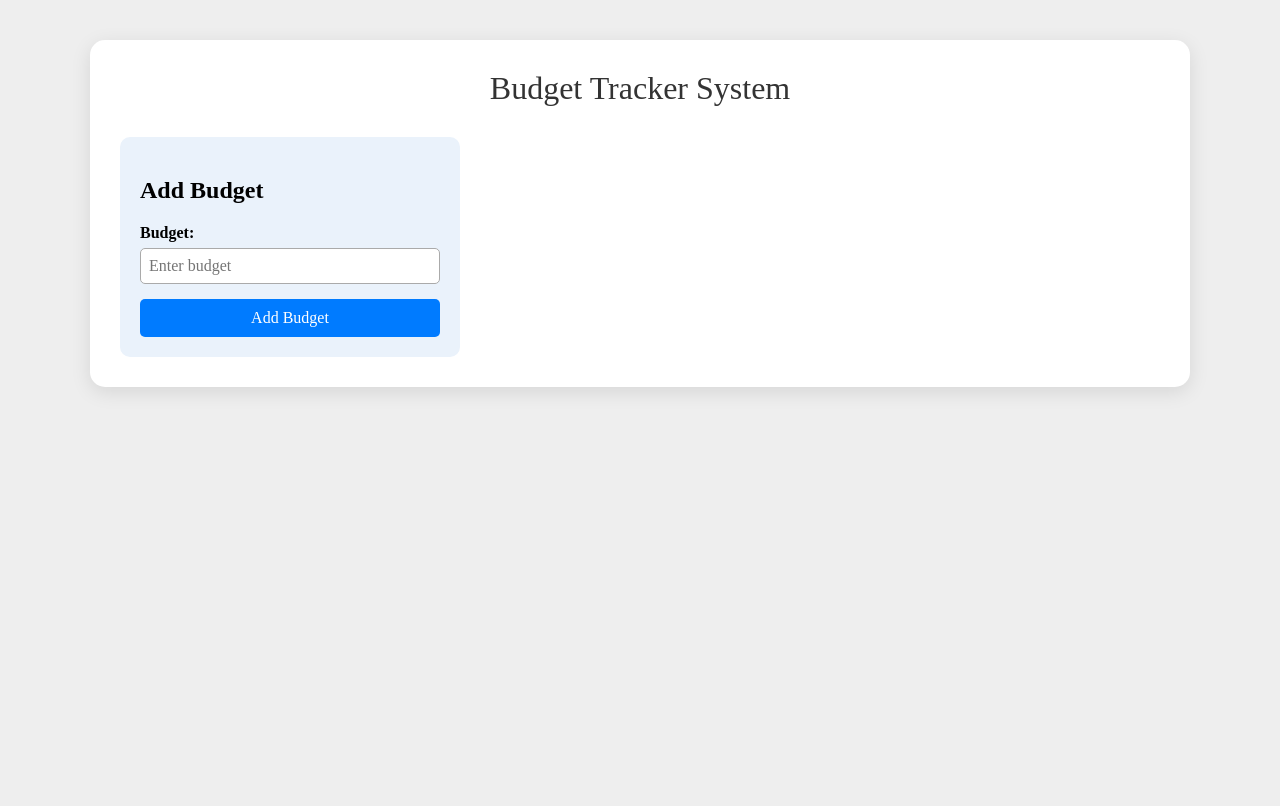
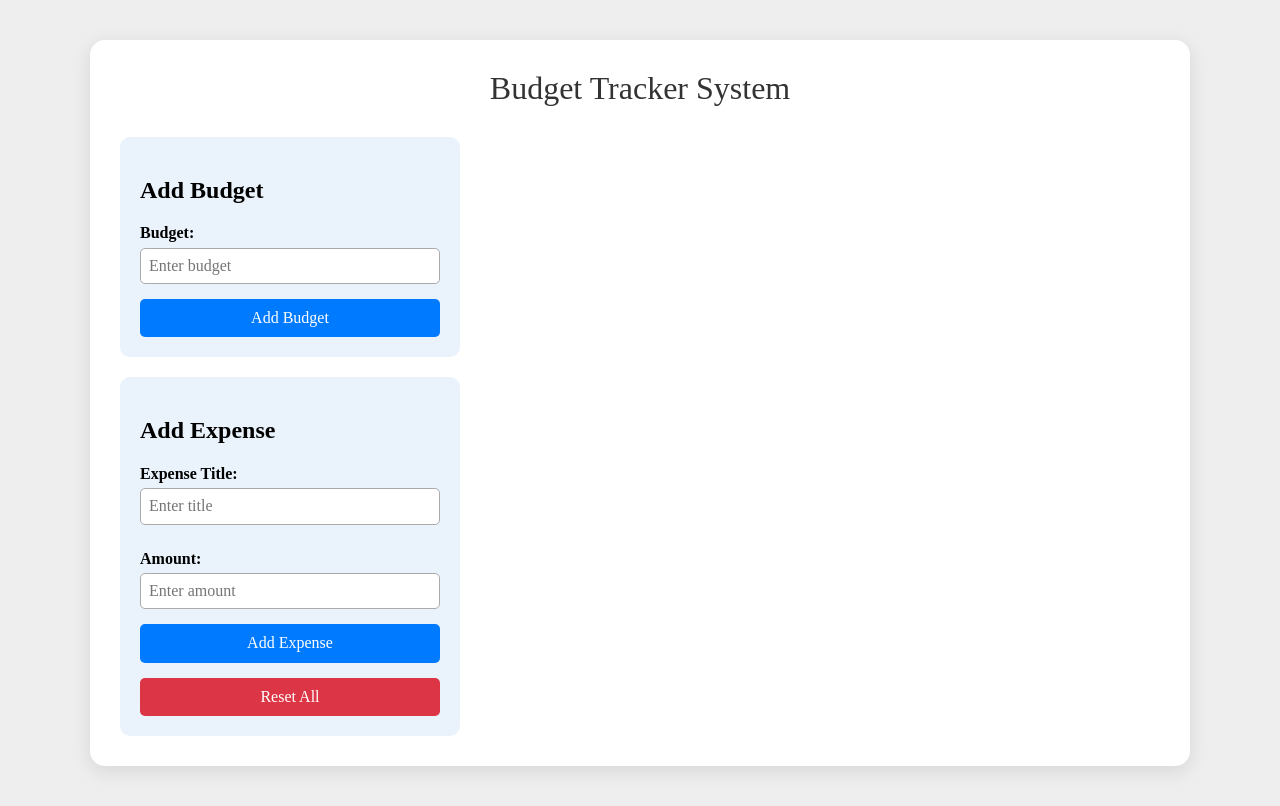
Before and after one commit to VITALIKXXX/expens-track-aplication, a React (Create React App) app: page / in a window 1280 px wide. Built offline with nearby package versions, Linux system fonts and the light colour scheme.

Commit message:
Add Expense component wthith out interaction

```diff
--- a/src/App.js
+++ b/src/App.js
@@ -2,6 +2,7 @@ import Container from "./components/Container";
 import Header from "./components/Header";
 import { Section, LeftColumn, RightColumn } from "./components/Section";
 import Budget from "./features/tracker/Budget";
+import Expense from "./features/tracker/Expense";
 
 
 function App() {
@@ -11,6 +12,7 @@ function App() {
       <Section>
         <LeftColumn>
           <Budget />
+          <Expense />
         </LeftColumn>
         <RightColumn>
 
--- a/src/features/tracker/Expense/index.js
+++ b/src/features/tracker/Expense/index.js
@@ -0,0 +1,17 @@
+import { Wrapper, Label, Input, Button, ResetButton } from "./styled";
+
+const Expense = () => {
+    return (
+        <Wrapper>
+            <h2>Add Expense</h2>
+            <Label>Expense Title:</Label>
+            <Input type="text" placeholder="Enter title" />
+            <Label>Amount:</Label>
+            <Input type="number" placeholder="Enter amount" />
+            <Button>Add Expense</Button>
+            <ResetButton>Reset All</ResetButton>
+        </Wrapper>
+    )
+}
+
+export default Expense;
```
